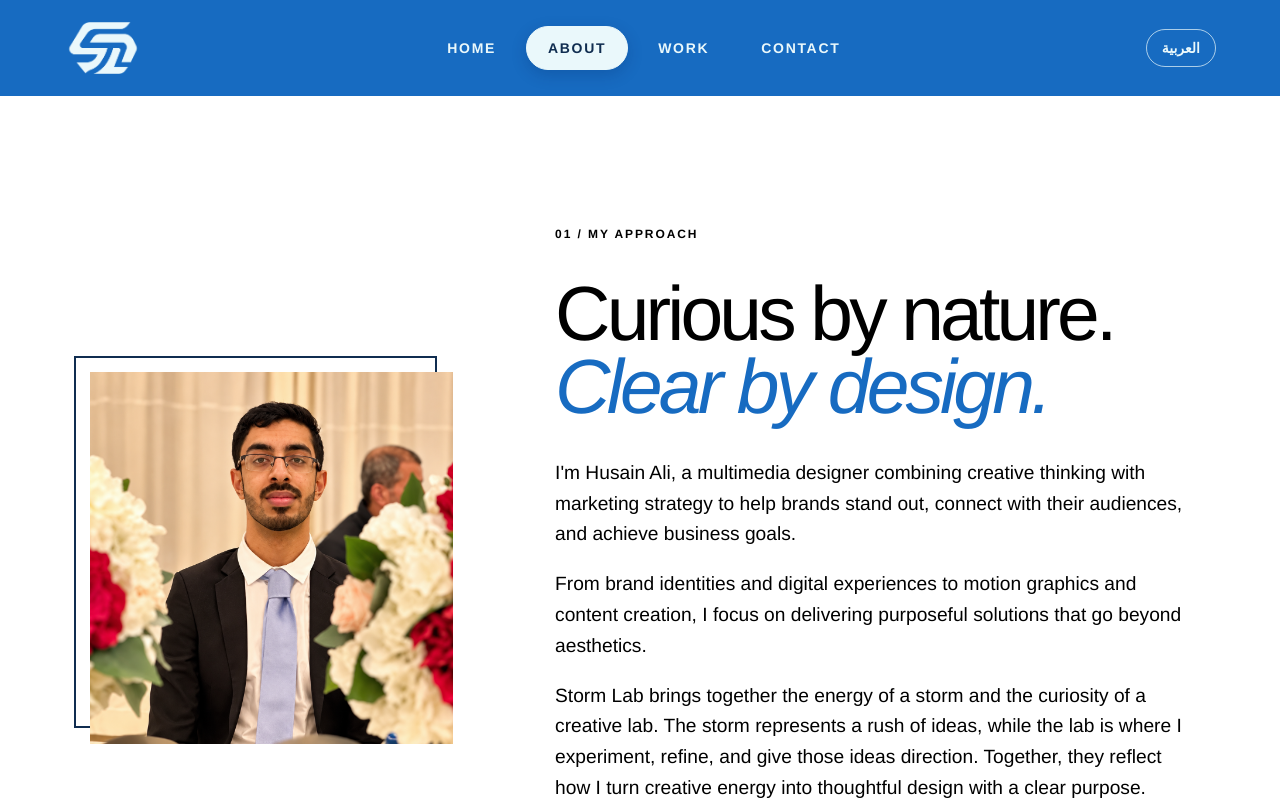
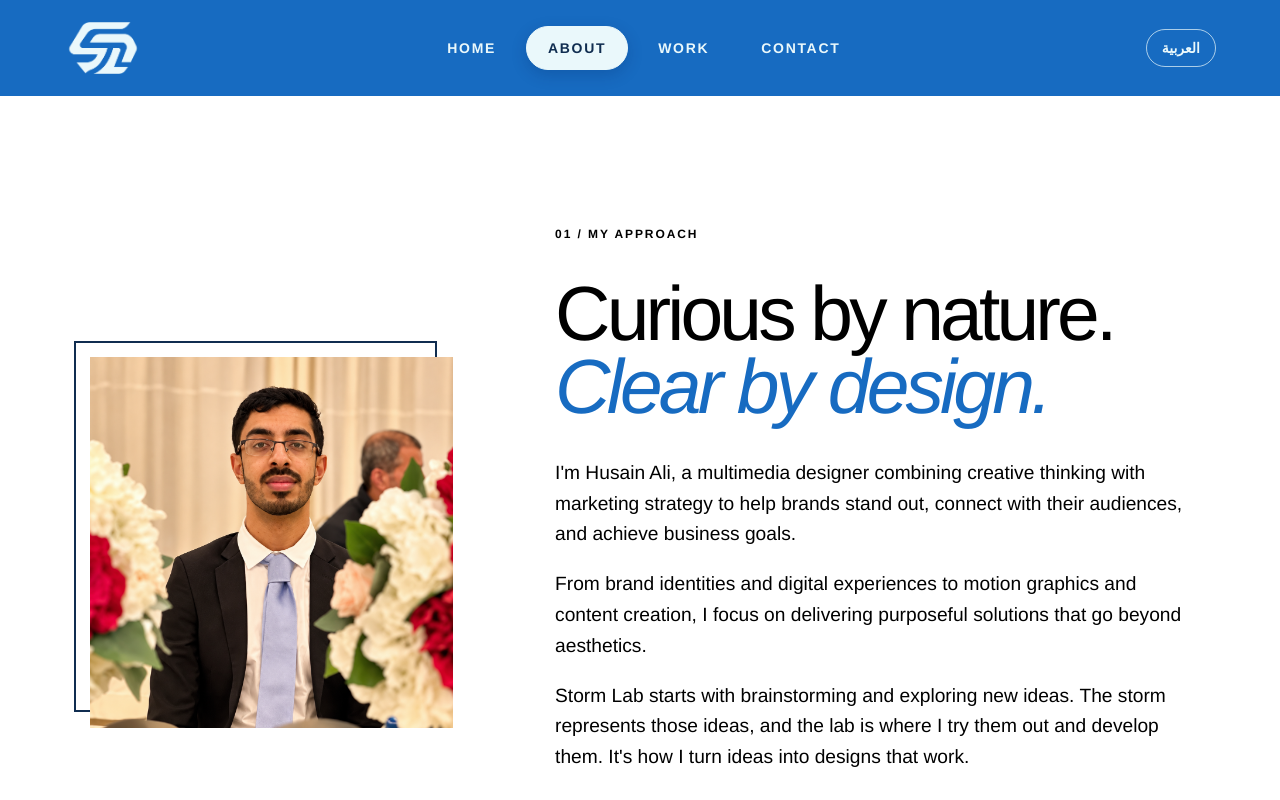
Before and after one commit to husainsaleh123/storm-lab-portfolio, a React (Vite) app: page /about in a window 1280 px wide. Shown: the top 800 px of the page. Built offline with nearby package versions, Linux system fonts and the light colour scheme; a web font is replaced by a local one.

Commit message:
added more context regarding storm lab

```diff
--- a/src/pages/About/About.jsx
+++ b/src/pages/About/About.jsx
@@ -35,7 +35,7 @@ export default function About() {
         <h2>Curious by nature.<br/><em>Clear by design.</em></h2>
         <p>I&apos;m Husain Ali, a multimedia designer combining creative thinking with marketing strategy to help brands stand out, connect with their audiences, and achieve business goals.</p>
         <p>From brand identities and digital experiences to motion graphics and content creation, I focus on delivering purposeful solutions that go beyond aesthetics.</p>
-        <p>Storm Lab brings together the energy of a storm and the curiosity of a creative lab. The storm represents a rush of ideas, while the lab is where I experiment, refine, and give those ideas direction. Together, they reflect how I turn creative energy into thoughtful design with a clear purpose.</p>
+        <p>Storm Lab starts with brainstorming and exploring new ideas. The storm represents those ideas, and the lab is where I try them out and develop them. It&apos;s how I turn ideas into designs that work.</p>
         <a href="/contact">Work with me</a>
       </div>
     </section>
```
